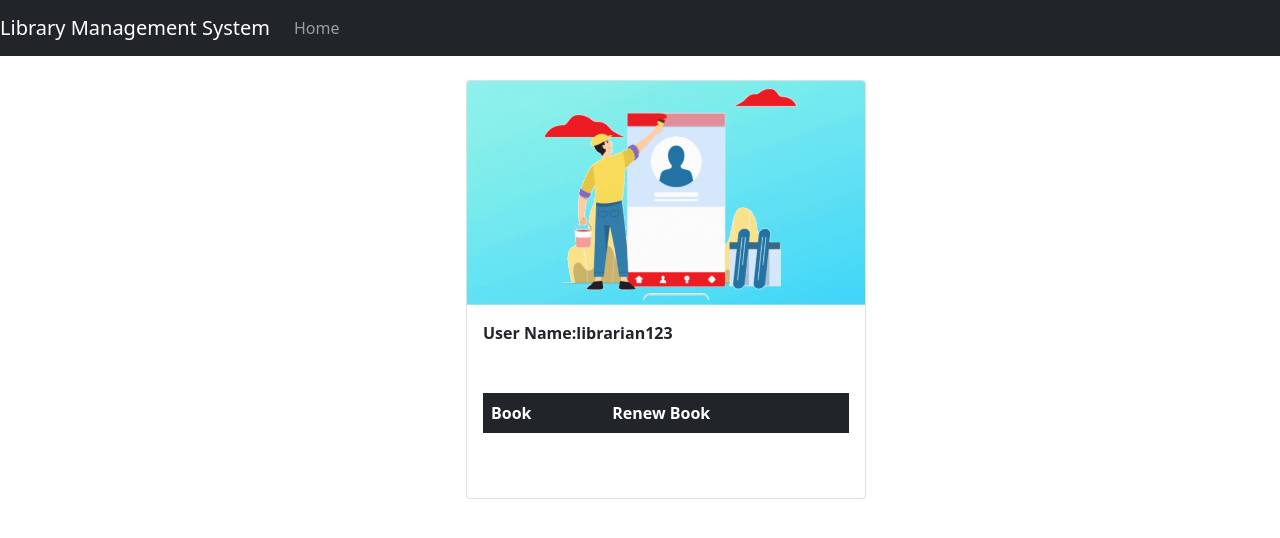
After one commit to Aswin-Kumar-P-V/Library-Management-System, a Flask app: page /student-account in a window 1280 px wide. The commit adds this page. Shown: the top 538 px of the page. Run offline with Flask 2, Linux system fonts and the light colour scheme; a user stored in the database is signed in; data comes from the database, SQL or seed files in the repository; both versions use the stored data as it was after the commit; lists and menus that the app fills with data are empty.

Commit message:
completed approve renew requests

```diff
--- a/webapp/models.py
+++ b/webapp/models.py
@@ -83,3 +83,8 @@ class Librarian( db.Model, UserMixin):
     id = db.Column(db.Integer,  primary_key = True)
     username = db.Column(db.String(150), unique = True)
     password = db.Column(db.String(150))
+
+class Renew( db.Model ):
+    sl_no = db.Column(db.Integer,  primary_key = True)
+    id = db.Column(db.Integer)
+    book = db.Column(db.String(150))
--- a/webapp/templates/base.html
+++ b/webapp/templates/base.html
@@ -27,6 +27,7 @@
             {%block nav2%}{%endblock%}
             {%block nav3%}{%endblock%}
             {%block nav4%}{%endblock%}
+            {%block nav5%}{%endblock%}
           </div>
         </div>
       </nav>
--- a/webapp/templates/home.html
+++ b/webapp/templates/home.html
@@ -2,8 +2,9 @@
 {% block title%}Home{% endblock%}
 {% block nav1 %}<a class="nav-item nav-link" id="search" href="/search-book">Search Book</a>{% endblock  %}
 {% block nav2 %}<a class="nav-item nav-link" id="issueBook" href="/select-issue-book">Issue Book</a>{% endblock  %}
-{%block nav4%}<a class="nav-item nav-link" id="logout" href="/logout">Logout</a>{%endblock%}
-{%block nav3%}<a class="nav-item nav-link" id="logout" href="/return-book">Return Book</a>{%endblock%}
+{%block nav5%}<a class="nav-item nav-link" id="logout" href="/logout">Logout</a>{%endblock%}
+{%block nav3%}<a class="nav-item nav-link" id="Return" href="/return-book">Return Book</a>{%endblock%}
+{%block nav4%}<a class="nav-item nav-link" id="Requests" href="/Renew-Requests">Renew Requests</a>{%endblock%}
 {% block content%}
 <div class='container my-5'>
     <div class='row'>
--- /dev/null
+++ b/webapp/templates/student_account.html
@@ -0,0 +1,60 @@
+{% extends "base.html"%}
+{% block title%} Account {% endblock %}
+{%block nav1%}<a class="nav-item nav-link" id = "home" name = "Home" href="/home">Home</a>{%endblock%}
+{%block content%}
+
+<div class = "my-4">
+
+    <div class = "container my-3">
+        <div class = "row">
+            <div class = "col-4">
+            </div>
+            <div class = "col-4">
+
+                <div class="card" style="width: 25rem;">
+                    <img src="static/account.gif" class="card-img-top" alt="...">
+                    <div class="card-body">
+                        <b>User Name:{{user.username}}</b>
+                      <p class="card-text">
+                        <form method = "POST" action="/student-account">
+                        <table class="table my-5">
+                            <thead>
+                              <tr class= "table-dark">
+                                <th scope="col">Book</th>
+                                <th scope="col">Renew Book</th>
+                              </tr>
+                            </thead>
+                            <tbody>
+                            {% if book1 %}
+                            <tr>
+                                <th scope="col">{{book1.book1}}</th>
+                                <th scope="col">{% if date.day < book1.book1Return.day %}
+                                    <button type = "submit" class="btn btn-outline-dark" id = "bookID" name = "bookID" value = "{{book1.book1}}">Renew</button>
+                                    {% else %} <i>Not renewable</i>
+                                    {% endif %}</th>
+                              </tr>
+                            {% endif %}
+                            {% if book2 %}
+                            <tr>
+                                <th scope="col">{{book2.book2}}</th>
+                                <th scope="col">{% if date.day < book2.book2Return.day %}
+                                    <button type = "submit" class="btn btn-outline-dark" id = "bookID" name = "bookID" value = "{{book2.book2}}">Renew</button>
+                                    {% else %} <i>Not renewable</i>
+                                    {% endif %}</th>
+                              </tr>
+                            {% endif %}
+                            {% if book3 %}
+                            <tr>
+                                <th scope="col">{{book3.book3}}</th>
+                                <th scope="col">{% if date.day < book3.book3Return.day %}
+                                    <button type = "submit" class="btn btn-outline-dark" id = "bookID" name = "bookID" value = "{{book3.book3}}">Renew</button>
+                                    {% else %} <i>Not renewable</i>
+                                    {% endif %}</th>
+                              </tr>
+                            {% endif %}
+                      </p>
+                    </form>
+                    </div>
+                  </div>
+</div>
+{% endblock %}
--- a/webapp/templates/student_home.html
+++ b/webapp/templates/student_home.html
@@ -1,6 +1,7 @@
 {% extends 'base.html' %}
 {% block title%}Home{% endblock%}
 {%block nav4%}<a class="nav-item nav-link" id="logout" href="/logout">Logout</a>{%endblock%}
+{%block nav3%}<a class="nav-item nav-link" id="Account" href="/student-account">Account</a>{%endblock%}
 {%block content%}
 {% if user.is_authenticated%}
 <div class='container my-5'>
--- a/webapp/views.py
+++ b/webapp/views.py
@@ -1,5 +1,5 @@
 from flask import Blueprint, render_template, request, redirect, flash, url_for, jsonify, session
-from .models import Book, User, Category, Book1, Book2, Book3
+from .models import Book, User, Category, Book1, Book2, Book3, Renew
 from . import db
 from flask_login import login_required, login_user, logout_user, current_user
 import json
@@ -271,21 +271,21 @@ def confirm_issue_book():
             user = User.query.get(userId)
             book = Book.query.get(bookId)
 
-            if user.free == 1 or Book1.query.filter_by(id = userId).first() == None:
+            if  Book1.query.filter_by(id = userId).first() == None:
                 borrow = datetime.datetime.today()
                 returnd = datetime.datetime.today() +datetime.timedelta(days=7)
                 book = Book1(id = userId, book1 = book.title, book1Borrow = borrow , book1Return = returnd)
                 db.session.add(book)
                 user.No_Books += 1
 
-            elif user.free == 2 or Book2.query.filter_by(id = userId).first() == None:
+            elif  Book2.query.filter_by(id = userId).first() == None:
                 borrow = datetime.datetime.today()
                 returnd = datetime.datetime.today() +datetime.timedelta(days=7)
                 book = Book2(id = userId, book2 = book.title, book2Borrow = borrow , book2Return = returnd)
                 db.session.add(book)
                 user.No_Books += 1
 
-            elif user.No_Books == 2 or Book3.query.filter_by(id = userId).first() == None:
+            elif Book3.query.filter_by(id = userId).first() == None:
                 borrow = datetime.datetime.today()
                 returnd = datetime.datetime.today() +datetime.timedelta(days=7)
                 book = Book3(id = userId, book3 = book.title, book3Borrow = borrow , book3Return = returnd)
@@ -329,8 +329,8 @@ def return_book_submit():
     if request.method == "POST":
         userID = session["userID"]
         user = User.query.get(userID)
+        book = request.form.get("book")
 
-        book = request.form.get("book")
         if Book1.query.filter_by(book1 = book).first() != None:
             book1 = Book1.query.filter_by(book1 = book).first()
             bookReturn = book1.book1Return
@@ -395,3 +395,74 @@ def return_book_submit():
             return redirect(url_for("views.home"))
 
     return redirect(url_for("views.home"))
+
+@views.route("/student-account", methods = ["POST", "GET"])
+@login_required
+
+def account():
+    user = current_user
+    book1 = Book1.query.get(user.id)
+    book2 = Book2.query.get(user.id)
+    book3 = Book3.query.get(user.id)
+    date = datetime.datetime.today()
+
+    if request.method == "POST":
+        book = request.form.get("bookID")
+        xistReq = Renew.query.filter_by(id =  user.id, book = book).first()
+        if xistReq != None:
+            flash("Request Already Exists", category="error")
+            return render_template("student_account.html", user = current_user, book1 = book1, book2 = book2, book3 = book3, date = date)
+        newRequest = Renew(id = user.id, book = book)
+        db.session.add(newRequest)
+        db.session.commit()
+        flash("Renew Request Submitted", category="success")
+        return render_template("student_account.html", user = current_user, book1 = book1, book2 = book2, book3 = book3, date = date)
+
+    return render_template("student_account.html", user = current_user, book1 = book1, book2 = book2, book3 = book3, date = date)
+
+@views.route("/Renew-Requests", methods = ["POST", "GET"])
+@login_required
+
+def renew_request():
+    requests = Renew.query.all()
+    return render_template("renew_requests.html", requests =  requests)
+
+@views.route("/Decline-Requests", methods = ["POST", "GET"])
+@login_required
+
+def del_request():
+    if request.method == "POST":
+        request1 = request.form.get("delID")
+        req = Renew.query.get(request1)
+        db.session.delete(req)
+        db.session.commit()
+        flash("Request Removed Successfully", category= "success")
+    return redirect(url_for("views.renew_request"))
+
+@views.route("/Approve-Requests", methods = ["POST", "GET"])
+@login_required
+
+def app_request():
+    if request.method == "POST":
+        request1 = request.form.get("appID")
+        req = Renew.query.get(request1)
+        if Book1.query.filter_by(id = req.id, book1 = req.book).first():
+            book = Book1.query.filter_by(id = req.id, book1 = req.book).first()
+            date = book.book1Return
+            date = date + datetime.timedelta(days = 3)
+            book.book1Return = date
+        elif Book2.query.filter_by(id = req.id, book2 = req.book).first():
+            book = Book2.query.filter_by(id = req.id, book2 = req.book).first()
+            date = book.book2Return
+            date = date + datetime.timedelta(days = 3)
+            book.book2Return = date
+        elif Book3.query.filter_by(id = req.id, book3 = req.book).first():
+            book = Book3.query.filter_by(id = req.id, book3 = req.book).first()
+            date = book.book3Return
+            date = date + datetime.timedelta(days = 3)
+            book.book3Return = date
+        db.session.delete(req)
+        db.session.commit()
+
+        flash("Book Renewed", category= "success")
+    return redirect(url_for("views.renew_request"))
```
Also changed, not shown: webapp/templates/renew_requests.html (added, +34 -0 lines), instance/LMS.db, webapp/static/account.gif (added), webapp/static/index.js (line endings or trailing spaces).
